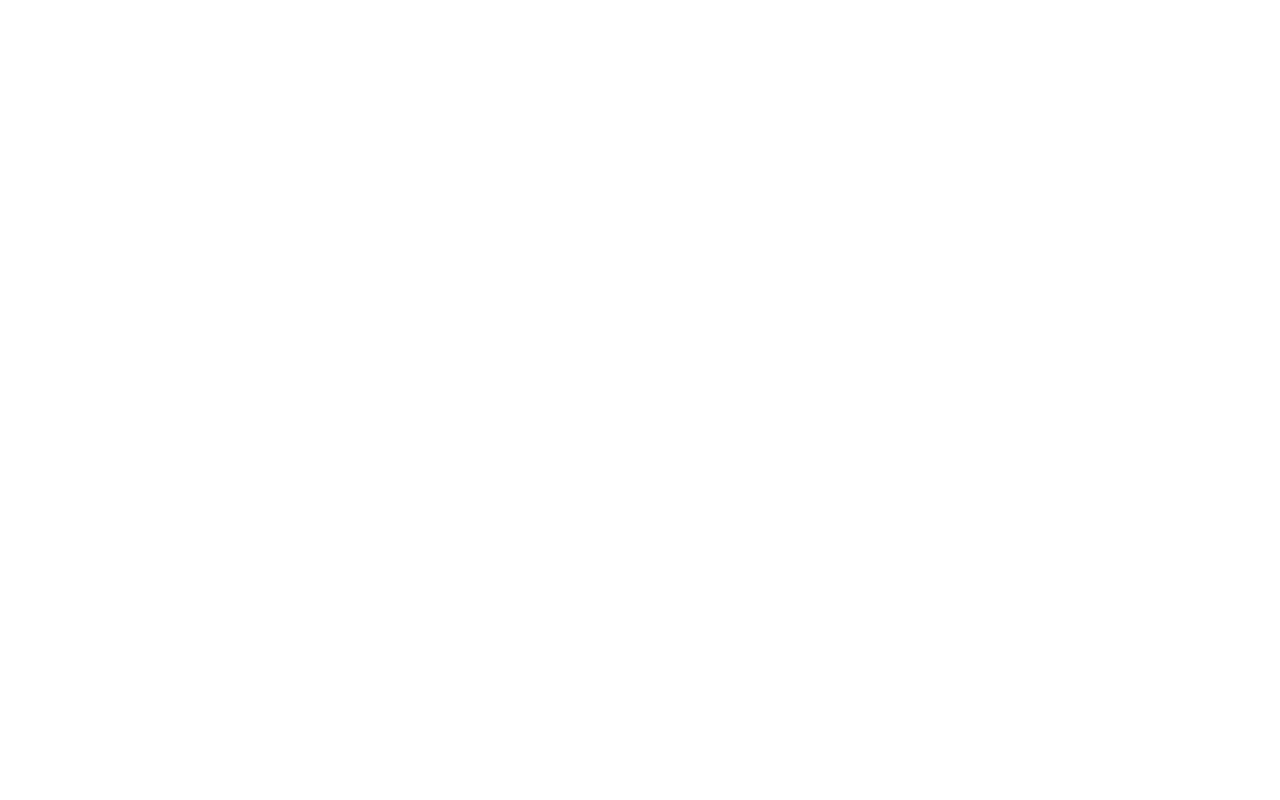
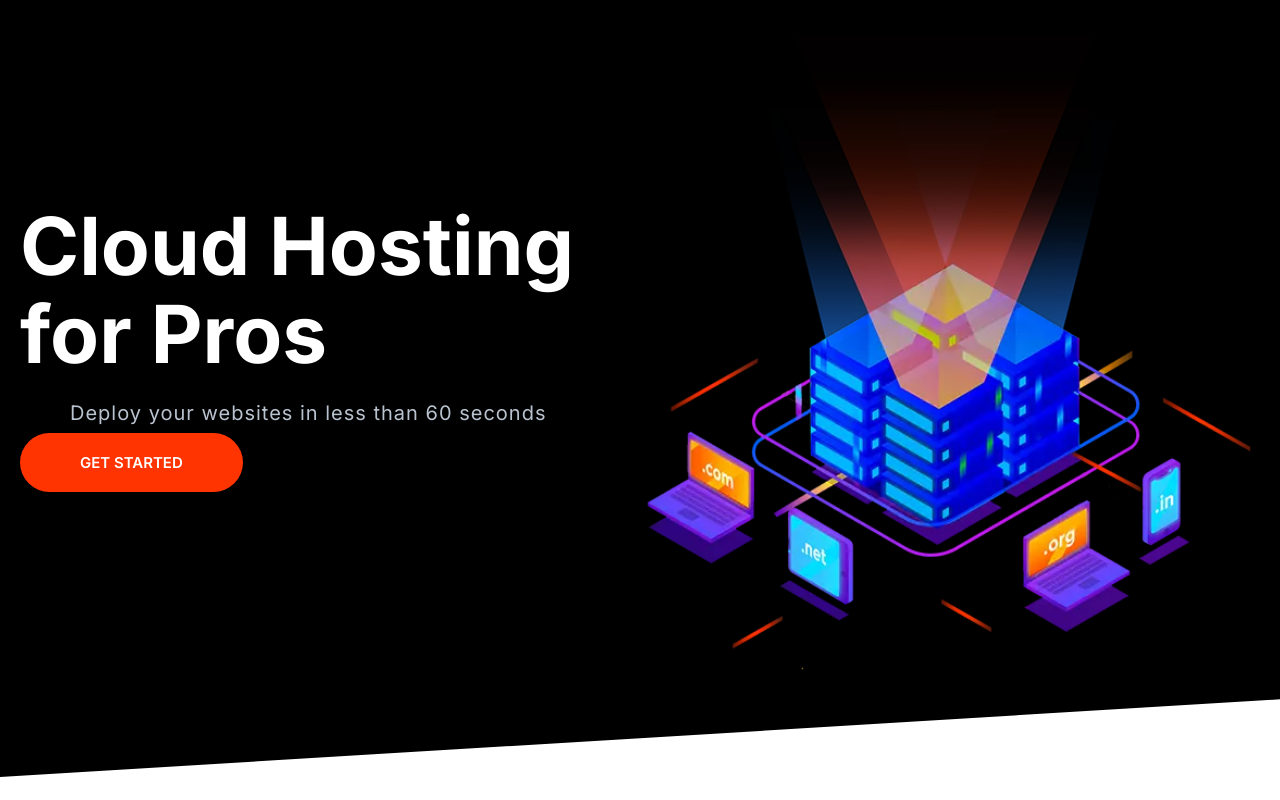
Before and after one commit to JohnKelvin-M/Moshify, a plain HTML site: page index.html in a window 1280 px wide. Drawn offline with Linux system fonts and the light colour scheme.

Commit message:
Hero block

```diff
--- a/css/styles.css
+++ b/css/styles.css
@@ -32,6 +32,7 @@ h2,
 h3 {
   color: var(--color-headings);
   margin-bottom: 1rem;
+  line-height: 1.1;
 }
 
 h1 {
@@ -671,3 +672,29 @@ a {
     border: 0;
   }
 }
+
+/* HERO */
+.hero {
+  clip-path: polygon(0% 0%, 100% 0%, 100% 90%, 0% 100%);
+}
+
+.hero__tagline {
+  font-size: 2rem;
+  color: #b9c3cf;
+  letter-spacing: 1px;
+  margin: 2rem 5rem;
+}
+
+.hero__image {
+  width: 100%;
+}
+
+@media screen and (min-width: 768px) {
+  .hero {
+    padding-top: 0;
+  }
+  .hero__content {
+    text-align: left;
+    align-self: center;
+  }
+}
--- a/index.html
+++ b/index.html
@@ -17,6 +17,26 @@
     <title>Moshify</title>
   </head>
   <body>
+    <section class="block block--dark block--skewed-left hero">
+      <div class="contaainer grid grid--1x2">
+        <header class="block__header hero__content">
+          <h1 class="block__heading">Cloud Hosting for Pros</h1>
+          <p class="hero__tagline">
+            Deploy your websites in less than 60 seconds
+          </p>
+          <a href="" class="btn btn--accent btn--stretched">get Started</a>
+        </header>
+        <picture>
+          <source
+            srcset="images/banner.webp 1x, images/banner@2x.webp 2x"
+            type="image/webp" />
+          <source
+            srcset="images/banner.png 1x, images/banner@2x.png 2x"
+            type="image/png" />
+          <img class="hero__image" src="images/banner.png" alt=""
+        /></picture>
+      </div>
+    </section>
     <script src="js/main.js"></script>
   </body>
 </html>
```
Also changed, not shown: images/banner.png (added), images/banner.webp (added), images/banner@2x.png (added), images/banner@2x.webp (added).
